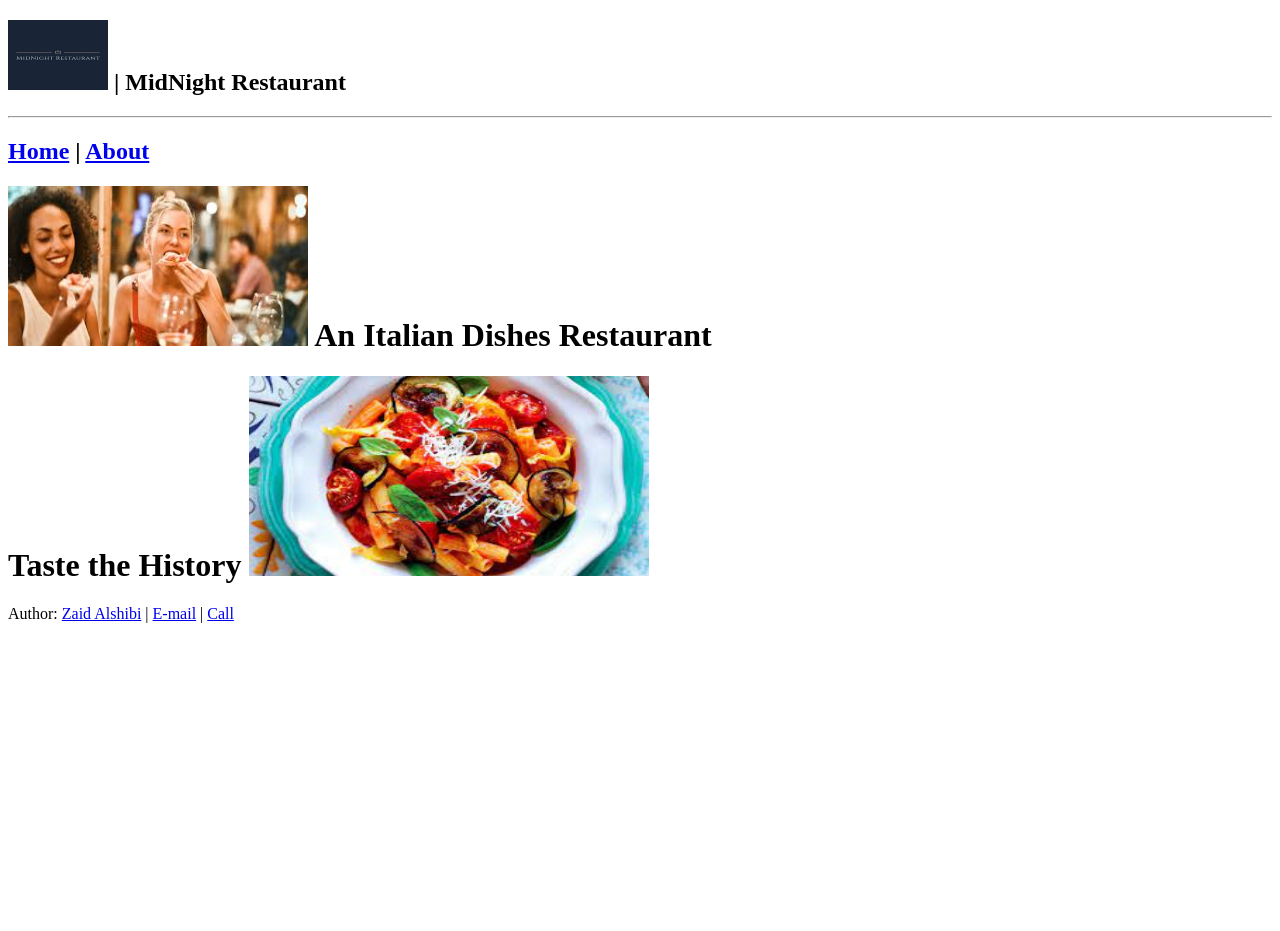
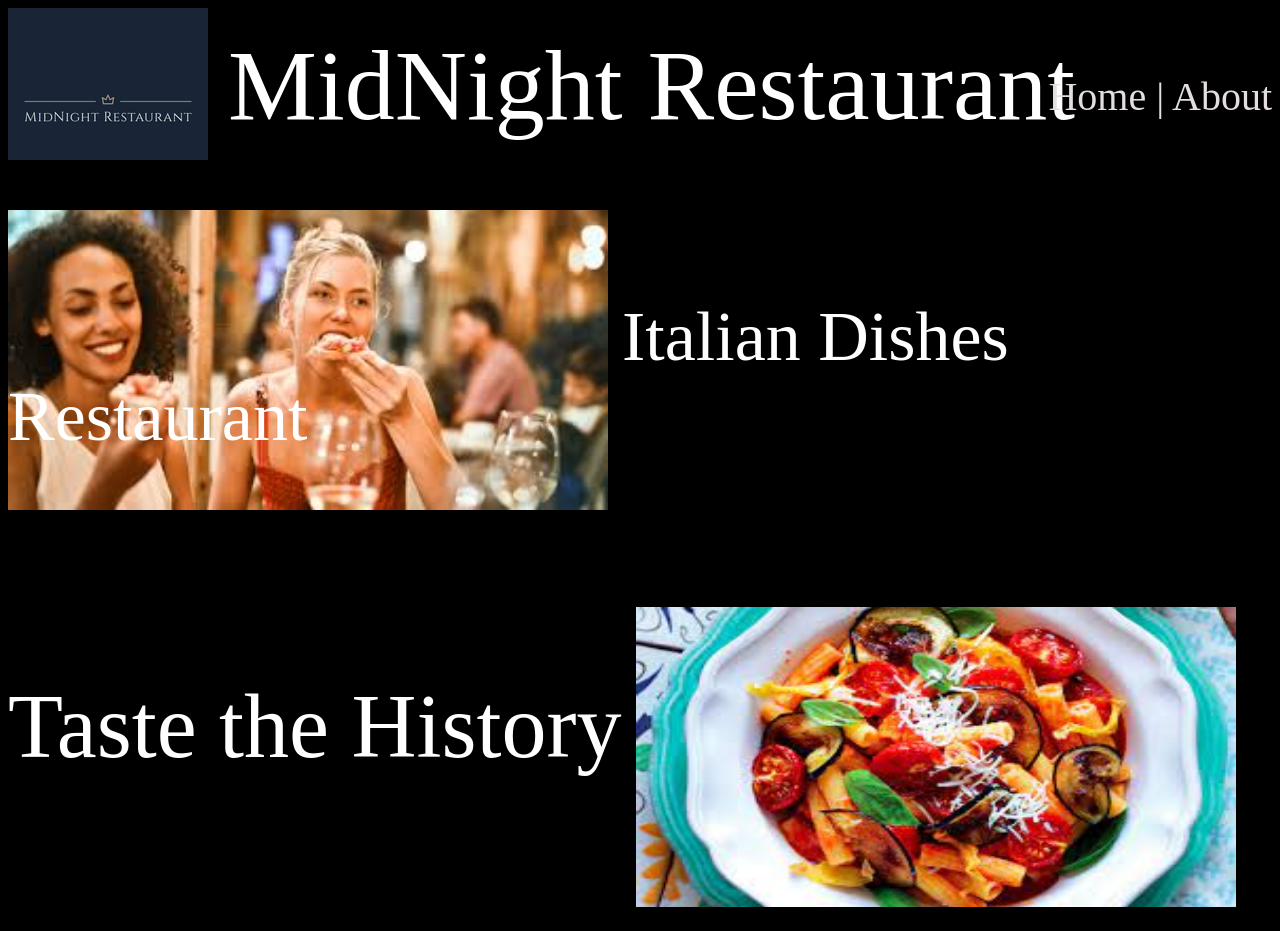
Before and after one commit to zaidalshibi/my-restaurant, a plain HTML site: page index.html in a window 1280 px wide. Shown: the top 931 px of the page. Before the commit the page ends 800 px from the top, so only its background shows below. Drawn offline with Linux system fonts and the light colour scheme; a web font is replaced by a local one.

Commit message:
adding css styling

```diff
--- a/index.html
+++ b/index.html
@@ -4,46 +4,34 @@
     <meta charset="UTF-8">
     <meta http-equiv="X-UA-Compatible" content="IE=edge">
     <meta name="viewport" content="width=device-width, initial-scale=1.0">
+    <link rel="stylesheet" href="style.css">
+    <link rel="preconnect" href="https://fonts.googleapis.com">
+    <link rel="preconnect" href="https://fonts.gstatic.com" crossorigin>
+    <link href="https://fonts.googleapis.com/css2?family=Italiana&display=swap" rel="stylesheet">
     <title>MidNight Restaurant</title>
 </head>
 <body>
     <header>
-        <h2>
-            <table>
-                <tr>
-                    <img src="./resources/logo.jpg" alt="logo" width="100" height="70">
-                    | MidNight Restaurant
-                </tr>
-            </table>
-        </h2>
-        <hr>
+        <div class="name">MidNight Restaurant</div>
         <nav class="navigation">
-            <h2>
-                <a href="./index.html">Home</a> |
-                <a href="./about.html">About</a>
-            </h2>
+            <a href="./index.html">Home</a> |
+            <a href="./about.html">About</a>
         </nav>
     </header>
     <main>
-        <h1>
+        <div>
+            <img class="eat" src="./resources/eat.jpg" width="600" height="300"/>
 
-            <img src="./resources/eat.jpg" alt="home" height="160" width="300">
-            An Italian Dishes Restaurant
+            <span id="span1"> Italian Dishes Restaurant</span>
+        </div>
+        <div>
+            <span id="span2">Taste the History</span>
+            <img class="pasta" src="./resources/pasta.jpg" width="600" height="300"/>
+        </div>
 
-        </h1>
-
-        <h1>
-            <table>
-                <tr>
-                    Taste the History
-                    <img src="./resources/pasta.jpg" alt="home#2" height="200" width="400">
-                </tr>
-            </table>
-        </h1>
     </main>
     <footer>
         Author: <a href="https://github.com/zaidalshibi">Zaid Alshibi</a> | <a href="mailto:zaidealshibi@gmail.com">E-mail</a> | <a href="tel:+962799092056">Call</a>
     </footer>
 </body>
-
 </html>
--- /dev/null
+++ b/style.css
@@ -0,0 +1,89 @@
+html {
+    margin: 0px;
+}
+body {
+    background-color: #000000;
+  }
+.name {
+   text-align: left;
+   display: block;
+    margin-left: 220px;
+    margin-top: 0px;
+    margin-bottom: 0px;
+    padding-top: 20px;
+    font-size: 100px;
+    color: #ffffff;
+
+}
+nav {
+   background-color: #000000 ;
+   color: #e4dede;
+   font-size: 40px;
+   font-style: normal;
+   text-align: right;
+   margin-left: 500px;
+   margin-top: -70px;
+   padding-bottom: 40px;
+}
+header{
+background-image: url("./resources/logo.jpg");
+background-repeat: no-repeat;
+background-position: left top;
+background-attachment: scroll;
+margin: 0px;
+padding: 0px;
+}
+a, a:hover, a:focus, a:active {
+    text-decoration: none;
+    color: inherit;
+}
+.eat {
+    margin-top: 50px;
+    margin-right: 10px;
+    background-image: url("./resources/eat.jpg");
+    background-repeat: no-repeat;
+    background-position: left top;
+    background-attachment: scroll;
+    padding: 0px;
+
+}
+#span1 {
+    color: #ffffff;
+    font-size: 70px;
+    position: relative;
+    bottom: 150px;
+}
+.pasta {
+    background-image: url("./resources/pasta.jpg");
+    background-repeat: no-repeat;
+    background-position: right top;
+    background-attachment: scroll;
+    padding-left: 10px;
+    margin-top: 0%;
+
+}
+#span2 {
+    color: #ffffff;
+    font-size: 90px;
+    padding-top: -300px;
+    position: relative;
+    bottom: 150px;
+
+}
+footer {
+    color: #ffffff;
+    margin-top: 100px;
+    font-size: 40px;
+}
+#x {
+    background-image: url(./resources/zaid.jpg);
+    width: 800px;
+    height: 800px;
+    margin-top: 25px;
+    margin-left: 250px;
+    margin-bottom: 25px;
+}
+#about {
+    font-size: 40px;
+    color: #ffffff;
+}
```
Also changed, not shown: about.html (+8 -20 lines).
